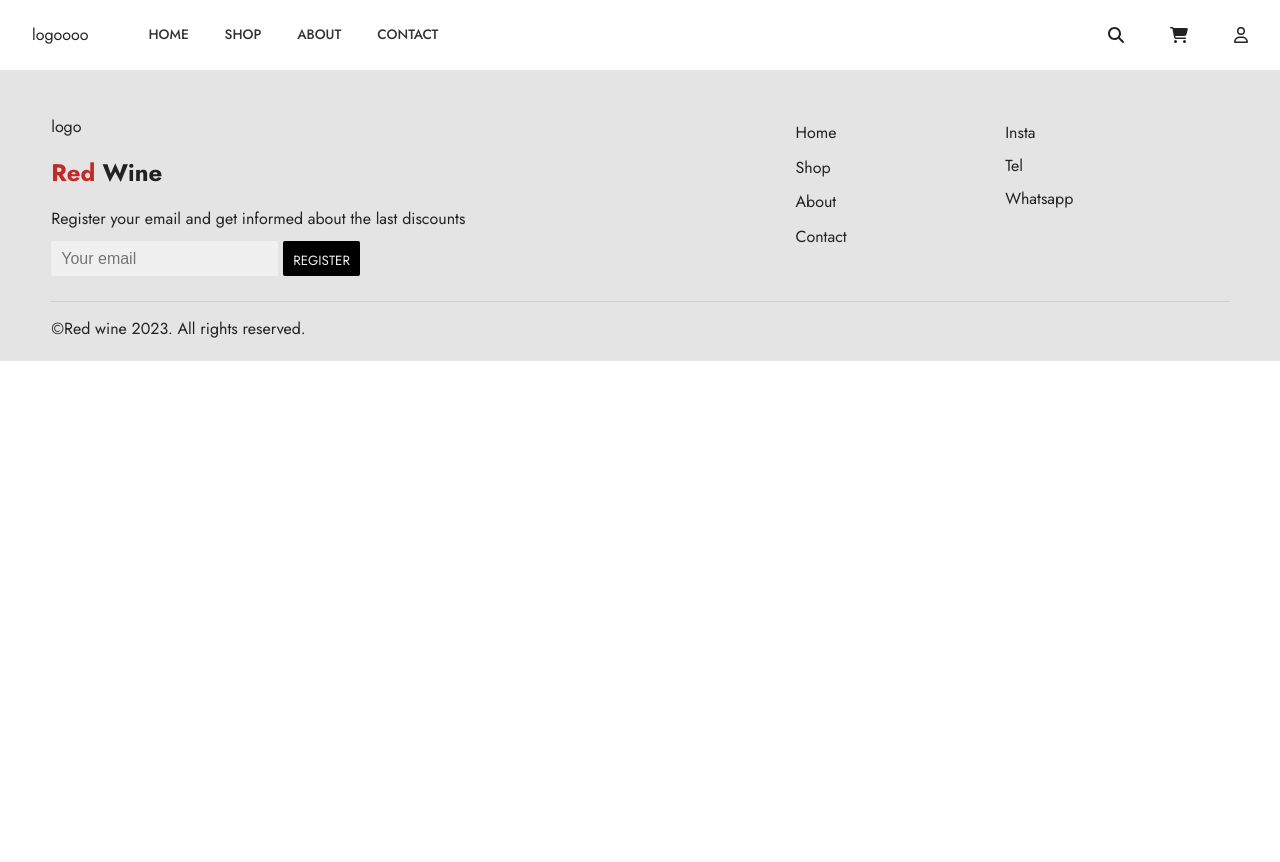
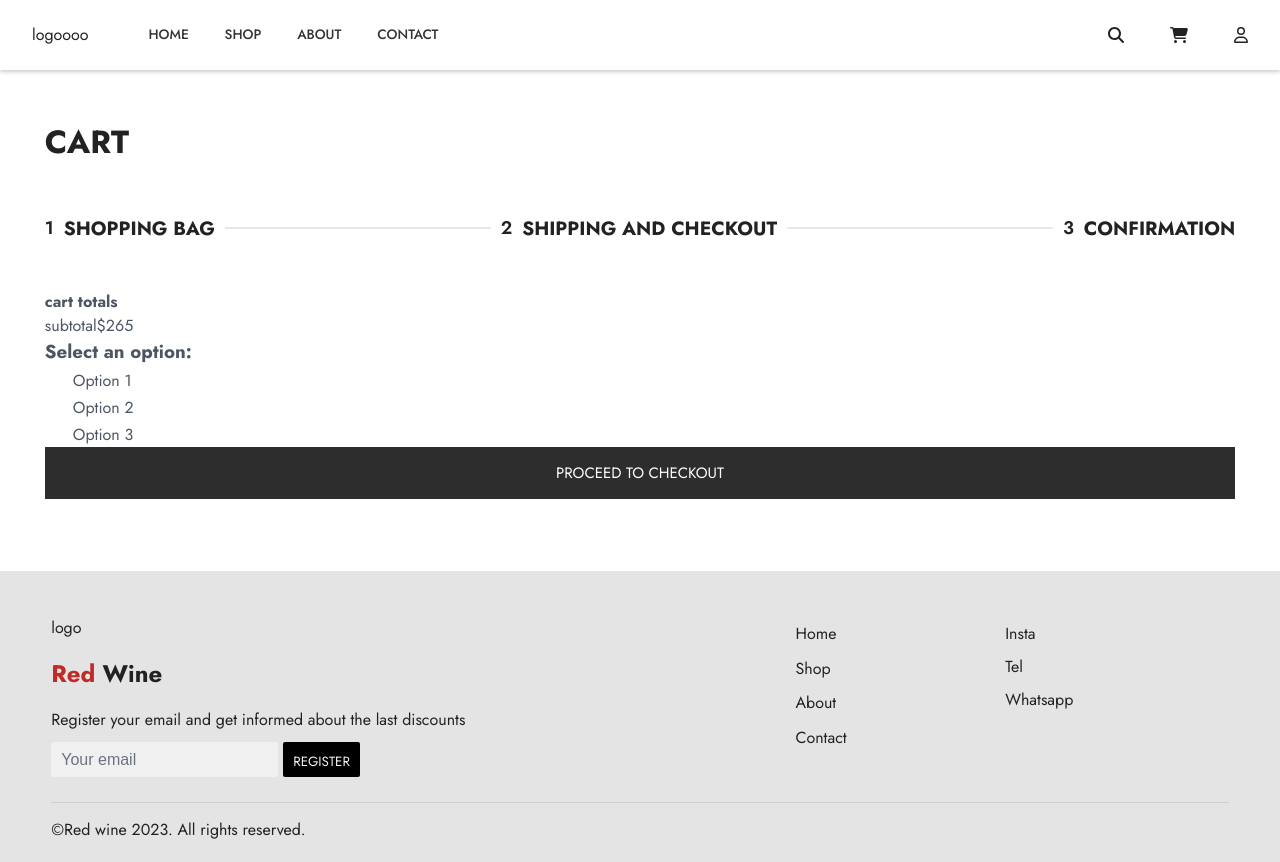
Before and after one commit to Sahba-Rezvani/redwine-website, a React (Create React App) app: page /shopping-wizard in a window 1280 px wide. Before the commit the page ends 800 px from the top, so only its background shows below. Built offline with nearby package versions, Linux system fonts and the light colour scheme; data requests are answered from the project's data file.

Commit message:
start to build cart wizard

```diff
--- a/package.json
+++ b/package.json
@@ -16,6 +16,7 @@
     "@testing-library/jest-dom": "^5.17.0",
     "@testing-library/react": "^13.4.0",
     "@testing-library/user-event": "^13.5.0",
+    "primereact": "^10.9.2",
     "react": "^18.3.1",
     "react-countdown": "^2.3.6",
     "react-dom": "^18.3.1",
--- a/src/components/App.css
+++ b/src/components/App.css
@@ -1257,3 +1257,58 @@ footer form {
   font-size: 1em;
   color: #767676;
 }
+
+.shop_wizard {
+  padding: 24px 0;
+  margin-top: 24px;
+}
+
+.page_title {
+  text-transform: uppercase;
+  margin-bottom: 48px;
+}
+
+.p-stepper {
+  font-family: "Jost", sans-serif;
+}
+
+.p-stepper-panels {
+  padding: 48px 0;
+}
+
+.p-stepper .p-stepper-header .p-stepper-action {
+  background: transparent;
+  border-radius: 0;
+  color: #222;
+  font-size: 1.2em;
+  font-weight: 500 !important;
+  padding: 0 10px;
+}
+
+#pr_id_1_2_header_action {
+  padding-right: 0;
+}
+
+#pr_id_1_0_header_action {
+  padding-left: 0;
+}
+.p-stepper-number {
+  /* display: none; */
+  background-color: transparent;
+  font-family: inherit;
+  border: none;
+  color: inherit;
+  min-width: 0;
+  height: 0;
+  margin-right: 10px;
+  font-weight: 600;
+  /* display: none; */
+}
+
+.p-stepper-title {
+  color: inherit;
+}
+
+.p-stepper .p-stepper-header:has(~ .p-highlight) .p-stepper-separator {
+  background-color: #c12b27;
+}
--- a/src/components/App.js
+++ b/src/components/App.js
@@ -14,6 +14,7 @@ import { Footer } from "./Footer";
 import Login from "./Login";
 import Drawer from "@mui/material/Drawer";
 import { ShoppingBag } from "./ShoppingBag";
+import ShoppingWizard from "./ShoppingWizard";
 export default function App() {
   const [products, setProducts] = useState([]);
   const [loading, setLoading] = useState(true);
@@ -107,6 +108,16 @@ export default function App() {
             />
           }
         />
+        <Route
+          path="/shopping-wizard"
+          element={
+            <ShoppingWizard
+              products={products}
+              counter={counter}
+              setCounter={setCounter}
+            />
+          }
+        />
         {/* <Route path="*" element={<NotFound />} /> */}
       </Routes>
       <Footer />
--- a/src/components/ShoppingBag.js
+++ b/src/components/ShoppingBag.js
@@ -3,13 +3,15 @@ import { FontAwesomeIcon } from "@fortawesome/react-fontawesome";
 import * as React from "react";
 import { useState } from "react";
 import Box from "@mui/material/Box";
+import { Link } from "react-router-dom";
 
 export function ShoppingBag({ toggleDrawer, products, counter, setCounter }) {
   const [totalPrice, setTotalPrice] = useState(0);
-  // const addedProducts = undefined;
+
+  // const addedProducts = null;
   const addedProducts = products.slice(5, 11);
 
-  const bagProductsNum = addedProducts.length;
+  const bagProductsNum = addedProducts ? addedProducts.length : 0;
 
   // function handleTotalPrice() {}
 
@@ -45,9 +47,17 @@ export function ShoppingBag({ toggleDrawer, products, counter, setCounter }) {
           <span>${totalPrice}</span>
         </div>
         {addedProducts ? (
-          <button className="secondary-btn">View Cart</button>
+          <Link to="/shopping-wizard">
+            <button className="secondary-btn" onClick={toggleDrawer()}>
+              view cart{" "}
+            </button>
+          </Link>
         ) : (
-          <button className="secondary-btn">explore shop</button>
+          <Link to="/shop">
+            <button className="secondary-btn" onClick={toggleDrawer()}>
+              explore shop
+            </button>
+          </Link>
         )}
       </div>
     </Box>
--- /dev/null
+++ b/src/components/ShoppingWizard.js
@@ -0,0 +1,121 @@
+import React, { useRef } from "react";
+import { Stepper } from "primereact/stepper";
+import { StepperPanel } from "primereact/stepperpanel";
+import { Button } from "primereact/button";
+import { useState } from "react";
+// theme
+import "primereact/resources/themes/lara-light-cyan/theme.css";
+export default function ShoppingWizard() {
+  const stepperRef = useRef(null);
+
+  return (
+    <div className="section-width shop_wizard">
+      <h1 className="page_title">cart</h1>
+      <Stepper ref={stepperRef} style={{ flexBasis: "50rem" }}>
+        <StepperPanel header="Shopping Bag">
+          <WizardCart />
+        </StepperPanel>
+        <StepperPanel header="Shipping and checkout">
+          <div className="flex flex-column h-12rem">
+            <div className="border-2 border-dashed surface-border border-round surface-ground flex-auto flex justify-content-center align-items-center font-medium">
+              Content II
+            </div>
+          </div>
+          <div className="flex pt-4 justify-content-between">
+            <Button
+              label="Back"
+              severity="secondary"
+              icon="pi pi-arrow-left"
+              onClick={() => stepperRef.current.prevCallback()}
+            />
+            <Button
+              label="Next"
+              icon="pi pi-arrow-right"
+              iconPos="right"
+              onClick={() => stepperRef.current.nextCallback()}
+            />
+          </div>
+        </StepperPanel>
+        <StepperPanel header="confirmation">
+          <div className="flex flex-column h-12rem">
+            <div className="border-2 border-dashed surface-border border-round surface-ground flex-auto flex justify-content-center align-items-center font-medium">
+              Content III
+            </div>
+          </div>
+          <div className="flex pt-4 justify-content-start">
+            <Button
+              label="Back"
+              severity="secondary"
+              icon="pi pi-arrow-left"
+              onClick={() => stepperRef.current.prevCallback()}
+            />
+          </div>
+        </StepperPanel>
+      </Stepper>
+    </div>
+  );
+}
+
+export function WizardCart() {
+  return (
+    <div className="wizard_cart">
+      <div className="wizard_cart-products">
+        <table className="wizard_cart-table"></table>
+      </div>
+      <div className="wizard_cart-totals">
+        <div className="cart_total-container">
+          <h4>cart totals</h4>
+          <div>
+            <label>subtotal</label>
+            <span>$265</span>
+          </div>
+          <div className="shipping">
+            <CheckboxAsRadio />
+          </div>
+        </div>
+        <button className="secondary-btn">proceed to checkout</button>
+      </div>
+    </div>
+  );
+}
+
+export function CheckboxAsRadio() {
+  // State to hold the selected option
+  const [selectedOption, setSelectedOption] = useState(null);
+
+  // Options for the selection
+  const options = [
+    { id: "option1", label: "Option 1" },
+    { id: "option2", label: "Option 2" },
+    { id: "option3", label: "Option 3" },
+  ];
+
+  // Handle change event
+  const handleChange = (id) => {
+    setSelectedOption(id);
+  };
+
+  return (
+    <div>
+      <h3>Select an option:</h3>
+      {options.map((option) => (
+        <label key={option.id} style={{ display: "block" }}>
+          <input
+            type="checkbox"
+            // Controlled checkbox logic
+            checked={selectedOption === option.id}
+            onChange={() => handleChange(option.id)}
+            style={{
+              appearance: "none", // Customize appearance
+              width: "20px",
+              height: "20px",
+              marginRight: "8px",
+              cursor: "pointer",
+            }}
+          />
+          {option.label}
+        </label>
+      ))}
+    </div>
+  );
+}
```
Also changed, not shown: 1 other file (tests, documents, lock files or other folders).
